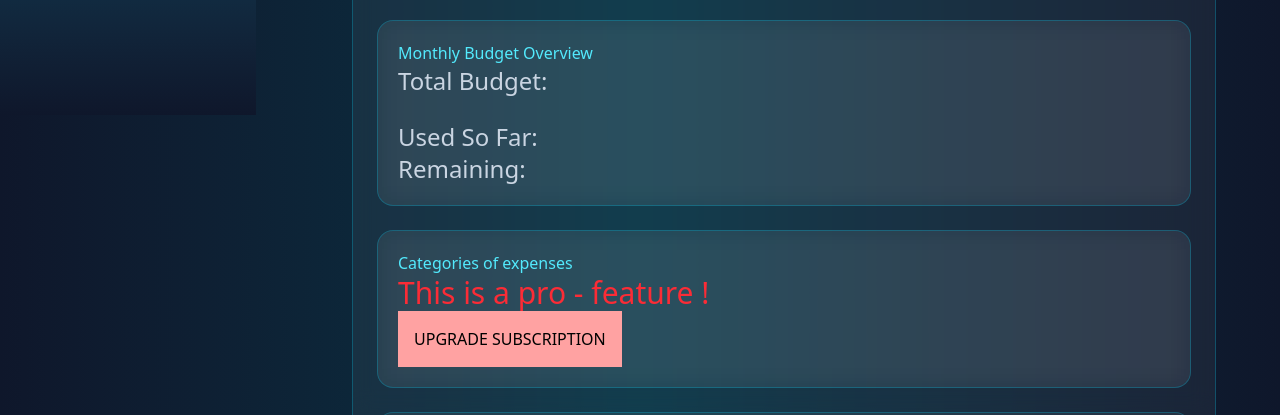
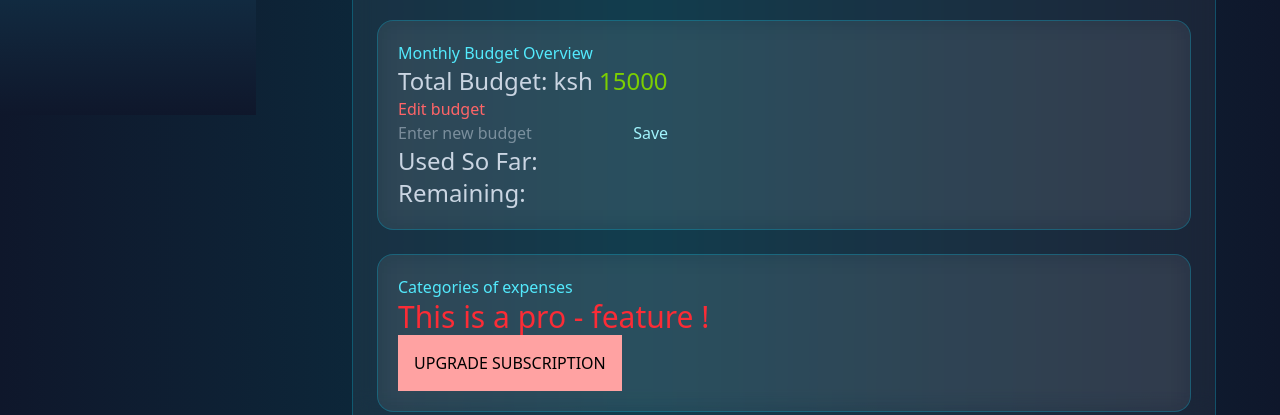
Before and after one commit to imaninaitore/cashmap, a website: page member.html in a window 1280 px wide. Shown: the part 685-1100 px from the top of the page. Drawn offline with nearby package versions, Linux system fonts and the light colour scheme.

Commit message:
create popup input section for edit and a save button

```diff
--- a/member.html
+++ b/member.html
@@ -153,7 +153,15 @@
    <h2 class="text-cyan-300">Monthly Budget Overview</h2>
        <div>
            <ul class="text-slate-300">
-        <li class=" text-sm sm:text-base lg:text-2xl" >Total Budget: <span id="total-budget" class="text-lime-500"> </span> </li> <button id="edit-btn"></button>
+        <li class=" text-sm sm:text-base lg:text-2xl" >Total Budget: ksh <span id="total-budget" class="text-lime-500">15000</span></li>
+
+        <button class="text-red-400" id="edit-btn">Edit budget</button>
+
+         <div id="budget-edit-section" style="display:block;">
+        <input type="number" id="budget-input" placeholder="Enter new budget">
+        <button class="text-cyan-200" id="save-budget-btn">Save</button>
+         </div>
+
         <li class="text-sm sm:text-base lg:text-2xl" >Used So Far: <span id="used-money" class="text-red-300"> </span> </li>
         <li class="text-sm sm:text-base lg:text-2xl" >Remaining: <span id="remaining-money" class="text-lime-300"> </span> </li>
            </ul>
```
